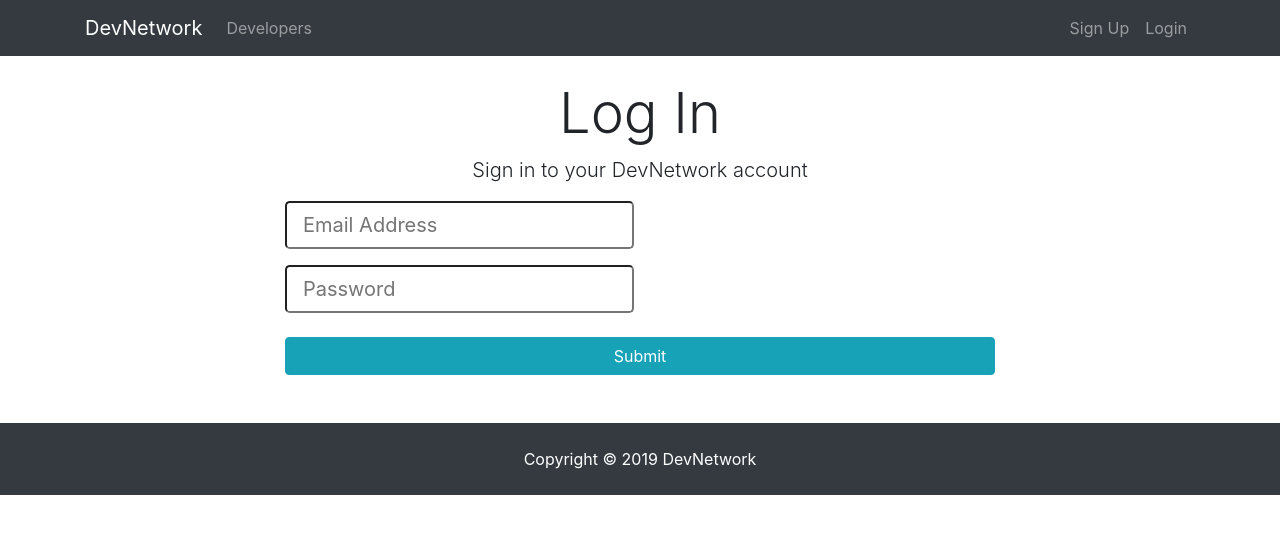
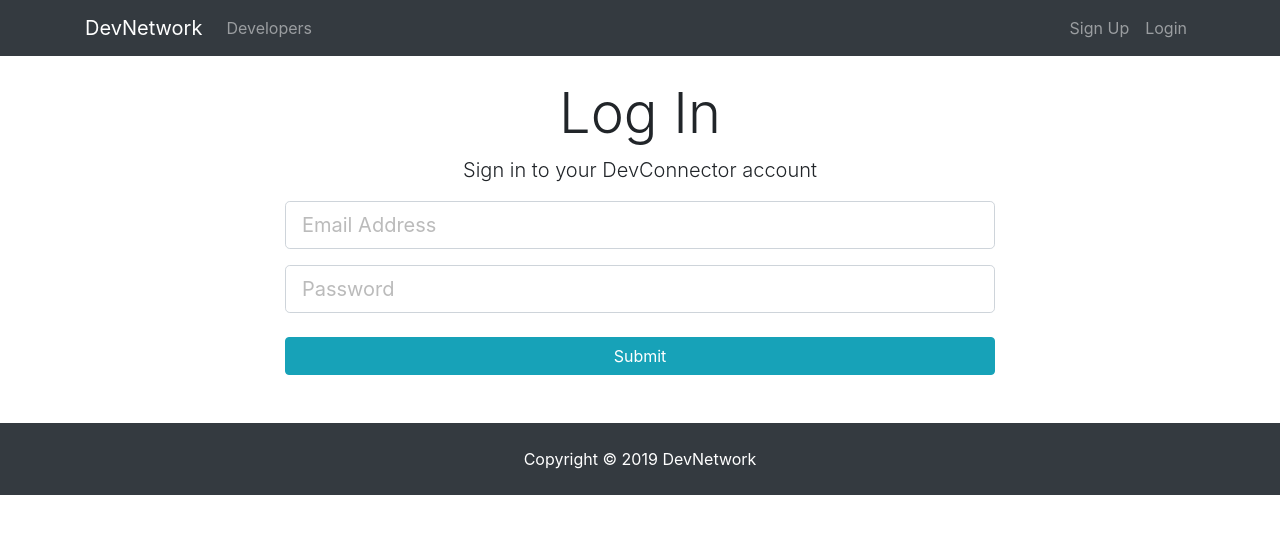
Before and after one commit to AGrush/MERN-Dev-social-network, a React (Create React App) app in the folder client/: page /login in a window 1280 px wide. Shown: the top 534 px of the page. Built offline with nearby package versions, Linux system fonts and the light colour scheme.

Commit message:
Redux Login Form functionality. Using local storage to stay logged in.

```diff
--- a/client/src/App.js
+++ b/client/src/App.js
@@ -1,5 +1,9 @@
 import React, { Component } from "react";
 import { BrowserRouter as Router, Route } from "react-router-dom";
+import jwt_decode from "jwt-decode";
+import setAuthToken from "./utils/setAuthToken";
+import { setCurrentUser } from "./actions/authActions";
+
 import { Provider } from "react-redux";
 import store from "./store";
 
@@ -10,6 +14,16 @@ import Register from "./components/auth/Register";
 import Login from "./components/auth/Login";
 
 import "./App.css";
+
+// Check for token
+if (localStorage.jwtToken) {
+  // Set auth token to header auth by calling the setAuthToken utility
+  setAuthToken(localStorage.jwtToken);
+  // Decode token and get user info and exp
+  const decoded = jwt_decode(localStorage.jwtToken);
+  // Set user and isAuthenticated by calling the setCurrentUser action, we can call any action in our store this way
+  store.dispatch(setCurrentUser(decoded));
+}
 
 class App extends Component {
   render() {
--- a/client/src/actions/authActions.js
+++ b/client/src/actions/authActions.js
@@ -1,18 +1,15 @@
-import { GET_ERRORS, SET_CURRENT_USER } from "./types";
 import axios from "axios";
 import setAuthToken from "../utils/setAuthToken";
-import jwt_decode from "jwt/decode";
+import jwt_decode from "jwt-decode";
+
+import { GET_ERRORS, SET_CURRENT_USER } from "./types";
 
 // Register User
 export const registerUser = (userData, history) => dispatch => {
   axios
-    .post("api/users/register", userData)
-    .then(res => {
-      //once they register and theyre successful they will redirect to login page
-      history.push("login");
-    })
+    .post("/api/users/register", userData)
+    .then(res => history.push("/login"))
     .catch(err =>
-      //returning wouldn't work here as we are dealing with asynchronous data, we set the error to state with the thunk middleware as it waits for the response unlike 'return'
       dispatch({
         type: GET_ERRORS,
         payload: err.response.data
@@ -21,33 +18,43 @@ export const registerUser = (userData, history) => dispatch => {
 };
 
 // Login - Get User Token
-export const loginrUser = userData => dispatch => {
+export const loginUser = userData => dispatch => {
   axios
     .post("/api/users/login", userData)
     .then(res => {
-      //save to local storage
+      // Save to localStorage
       const { token } = res.data;
-      //set token to localstorage. Local storage only stores strings
+      // Set token to ls
       localStorage.setItem("jwtToken", token);
-      // set token to auth header (we need to put that token into the header )
+      // Set token to Auth header
       setAuthToken(token);
-      //Decode token to get user data, issued at date and the expiration date
+      // Decode token to get user data
       const decoded = jwt_decode(token);
-      //Set current user
+      // Set current user
       dispatch(setCurrentUser(decoded));
     })
     .catch(err =>
       dispatch({
         type: GET_ERRORS,
-        payload: err.response.data
+        payload: err.res.data
       })
     );
 };
 
-//Set logged in user
+// Set logged in user
 export const setCurrentUser = decoded => {
   return {
     type: SET_CURRENT_USER,
     payload: decoded
   };
 };
+
+// Log user out
+export const logoutUser = () => dispatch => {
+  // Remove token from localStorage
+  localStorage.removeItem("jwtToken");
+  // Remove auth header for future requests
+  setAuthToken(false);
+  // Set current user to {} which will set isAuthenticated to false
+  dispatch(setCurrentUser({}));
+};
--- a/client/src/components/auth/Login.js
+++ b/client/src/components/auth/Login.js
@@ -1,7 +1,8 @@
 import React, { Component } from "react";
 import PropTypes from "prop-types";
 import { connect } from "react-redux";
-import { loginUser } from "../../actoins/authActions";
+import { loginUser } from "../../actions/authActions";
+import TextFieldGroup from "../common/TextFieldGroup";
 
 class Login extends Component {
   constructor() {
@@ -13,6 +14,22 @@ class Login extends Component {
     };
   }
 
+  componentDidMount() {
+    if (this.props.auth.isAuthenticated) {
+      this.props.history.push("/dashboard");
+    }
+  }
+
+  componentWillReceiveProps(nextProps) {
+    if (nextProps.auth.isAuthenticated) {
+      this.props.history.push("/dashboard");
+    }
+
+    if (nextProps.errors) {
+      this.setState({ errors: nextProps.errors });
+    }
+  }
+
   onSubmit = e => {
     e.preventDefault();
 
@@ -21,7 +38,7 @@ class Login extends Component {
       password: this.state.password
     };
 
-    console.log(userData);
+    this.props.loginUser(userData);
   };
 
   onChange = e => {
@@ -29,6 +46,8 @@ class Login extends Component {
   };
 
   render() {
+    const { errors } = this.state;
+
     return (
       <div className="login">
         <div className="container">
@@ -36,30 +55,26 @@ class Login extends Component {
             <div className="col-md-8 m-auto">
               <h1 className="display-4 text-center">Log In</h1>
               <p className="lead text-center">
-                Sign in to your DevNetwork account
+                Sign in to your DevConnector account
               </p>
               <form onSubmit={this.onSubmit}>
-                <div className="form-group">
-                  <input
+                <TextFieldGroup
                   placeholder="Email Address"
-                    className="form-contol form-control-lg"
                   name="email"
                   type="email"
                   value={this.state.email}
                   onChange={this.onChange}
+                  error={errors.email}
                 />
-                </div>
 
-                <div className="form-group">
-                  <input
+                <TextFieldGroup
                   placeholder="Password"
-                    className="form-contol form-control-lg"
                   name="password"
                   type="password"
                   value={this.state.password}
                   onChange={this.onChange}
+                  error={errors.password}
                 />
-                </div>
                 <input type="submit" className="btn btn-info btn-block mt-4" />
               </form>
             </div>
@@ -70,5 +85,18 @@ class Login extends Component {
   }
 }
 
-// prettier-ignore
-export default connect(null, { loginUser })(Login);
+Login.propTypes = {
+  loginUser: PropTypes.func.isRequired,
+  auth: PropTypes.object.isRequired,
+  errors: PropTypes.object.isRequired
+};
+
+const mapStateToProps = state => ({
+  auth: state.auth,
+  errors: state.errors
+});
+
+export default connect(
+  mapStateToProps,
+  { loginUser }
+)(Login);
--- a/client/src/components/auth/Register.js
+++ b/client/src/components/auth/Register.js
@@ -4,7 +4,7 @@ import { withRouter } from "react-router-dom";
 import classnames from "classnames";
 import { connect } from "react-redux";
 import { registerUser } from "../../actions/authActions";
-import { isError } from "util";
+//import { isError } from "util";
 
 class Register extends Component {
   constructor() {
@@ -23,7 +23,7 @@ class Register extends Component {
     this.setState({ [e.target.name]: e.target.value });
   };
 
-  //This takes the errors state that gets passed from reducer to the mapStateToProps funciton below, and sets it to the Component state,
+  //we used componentWillReceiveProps to map the props that came from the reducer to the state
   componentWillReceiveProps(nextProps) {
     if (nextProps.errors) {
       this.setState({ errors: nextProps.errors });
@@ -45,6 +45,7 @@ class Register extends Component {
   };
 
   render() {
+    //we used componentWillReceiveProps to map the props that came from the reducer to the state
     //destructuring, pull errors out
     const { errors } = this.state;
 
--- /dev/null
+++ b/client/src/components/common/TextFieldGroup.js
@@ -0,0 +1,50 @@
+import React from 'react';
+import classnames from 'classnames';
+import PropTypes from 'prop-types';
+
+const TextFieldGroup = ({
+  name,
+  placeholder,
+  value,
+  label,
+  error,
+  info,
+  type,
+  onChange,
+  disabled
+}) => {
+  return (
+    <div className="form-group">
+      <input
+        type={type}
+        className={classnames('form-control form-control-lg', {
+          'is-invalid': error
+        })}
+        placeholder={placeholder}
+        name={name}
+        value={value}
+        onChange={onChange}
+        disabled={disabled}
+      />
+      {info && <small className="form-text text-muted">{info}</small>}
+      {error && <div className="invalid-feedback">{error}</div>}
+    </div>
+  );
+};
+
+TextFieldGroup.propTypes = {
+  name: PropTypes.string.isRequired,
+  placeholder: PropTypes.string,
+  value: PropTypes.string.isRequired,
+  info: PropTypes.string,
+  error: PropTypes.string,
+  type: PropTypes.string.isRequired,
+  onChange: PropTypes.func.isRequired,
+  disabled: PropTypes.string
+};
+
+TextFieldGroup.defaultProps = {
+  type: 'text'
+};
+
+export default TextFieldGroup;
--- a/client/src/reducers/authReducer.js
+++ b/client/src/reducers/authReducer.js
@@ -1,12 +1,12 @@
+import isEmptyAG from "../validation/is-empty";
+
 import { SET_CURRENT_USER } from "../actions/types";
-import isEmptyAG from "../validation/is-empty";
 
 const initialState = {
   isAuthenticated: false,
   user: {}
 };
 
-//this function takes in the initial state and the action that's dispatched from the Action
 export default function(state = initialState, action) {
   switch (action.type) {
     case SET_CURRENT_USER:
--- a/client/src/utils/setAuthToken.js
+++ b/client/src/utils/setAuthToken.js
@@ -1,9 +1,10 @@
+//Set the token to the default axios request or destroy it if an empty token is sent.
 import axios from "axios";
 
 const setAuthToken = token => {
   if (token) {
-    //apply to every request
-    axios.default.headers.common["Authorization"] = token;
+    // Apply to every request
+    axios.defaults.headers.common["Authorization"] = token;
   } else {
     // Delete auth header
     delete axios.defaults.headers.common["Authorization"];
--- a/client/src/validation/is-empty.js
+++ b/client/src/validation/is-empty.js
@@ -1,8 +1,8 @@
-//implied return of true is it is empty
+//implied return of true if it is empty
 const isEmptyAG = value =>
   value === undefined ||
   value === null ||
   (typeof value === "object" && Object.keys(value).length === 0) ||
-  (typeof valu === "string" && value.trim().length === 0);
+  (typeof value === "string" && value.trim().length === 0);
 
 export default isEmptyAG;
```
Also changed, not shown: 1 other file (tests, documents, lock files or other folders). Lines whose indentation alone changed are shown as unchanged.
